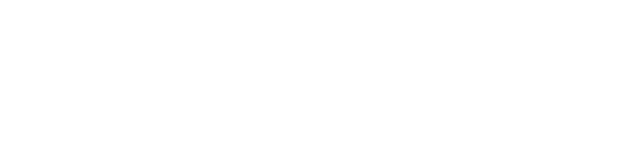
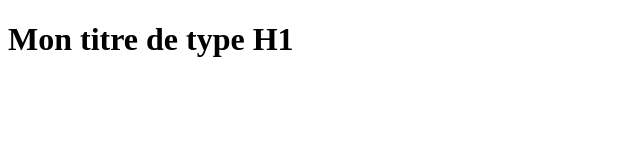
Before and after one commit to matth2t1h/wcs_helloWorld, a plain HTML site: page index.html in a window 1280 px wide. Shown: the whole page, without its empty margins (0-640 px from the left). Drawn offline with Linux system fonts and the light colour scheme.

Commit message:
Ajout d'un titre de type H1

```diff
--- a/index.html
+++ b/index.html
@@ -6,6 +6,6 @@
 		<meta charset="UTF-8">
 	</head>
 	<body>
-
+		<h1>Mon titre de type H1</h1>
 	</body>
 </html>
```
